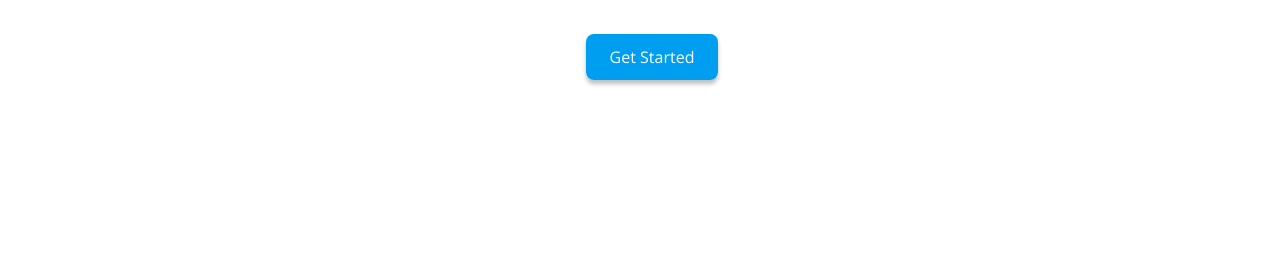
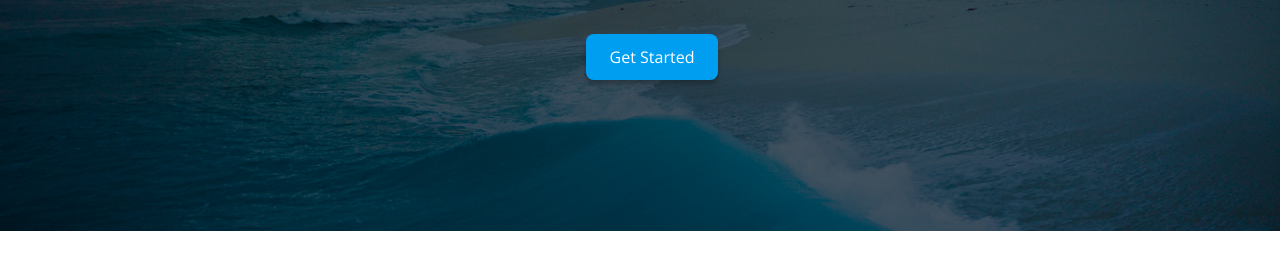
Before and after one commit to SeeJia/travel, a plain HTML site: page index.html in a window 1280 px wide. Shown: the part 269-539 px from the top of the page. Drawn offline with nearby package versions, Linux system fonts and the light colour scheme; the site is published under a folder, as on GitHub Pages, so addresses that start at the root find nothing.

Commit message:
home page image

```diff
--- a/css/index.css
+++ b/css/index.css
@@ -54,7 +54,7 @@ h5{
 }
 
 #home {
-    background-image: url('/images/travel_home.png'); /* 替换为你的图片路径 */
+    background-image: url('../images/travel_home.png'); /* 替换为你的图片路径 */
     background-size: cover; /* 让图片覆盖整个区域 */
     background-position: center; /* 让图片居中显示 */
     background-repeat: no-repeat; /* 防止图片重复 */
```
